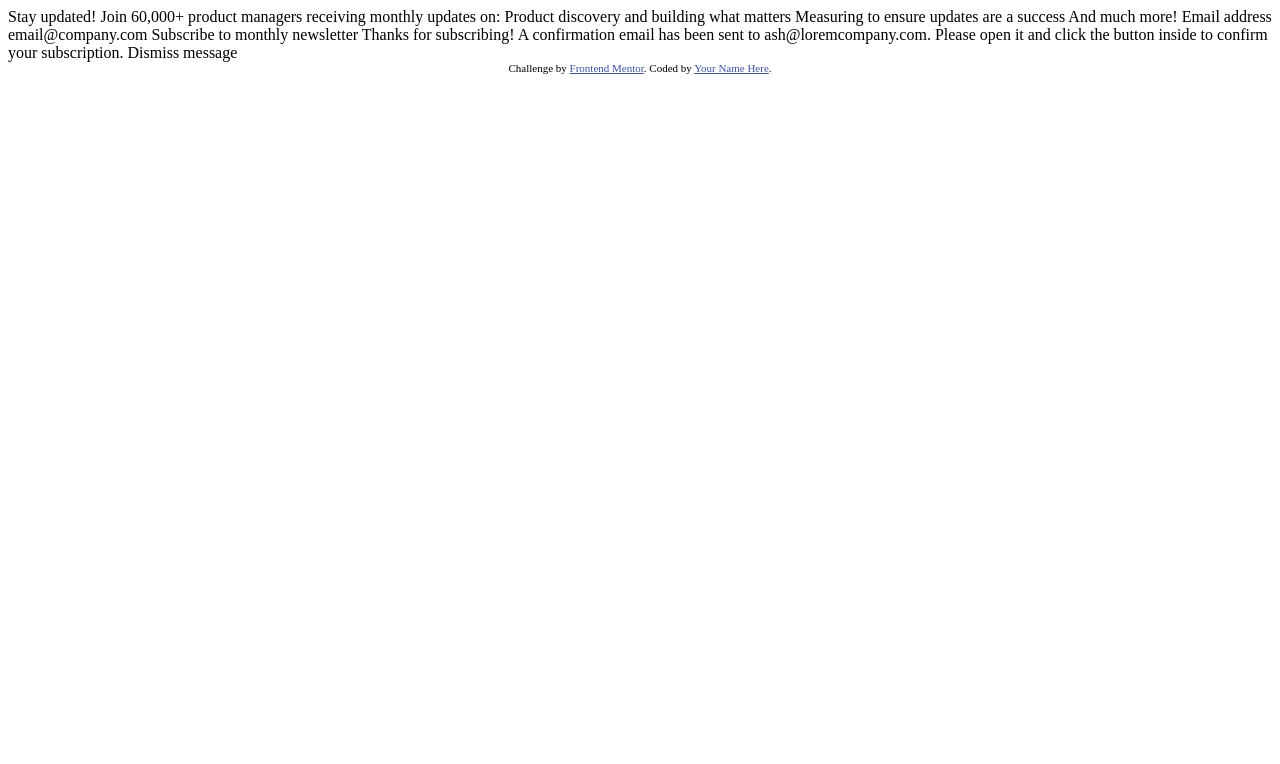
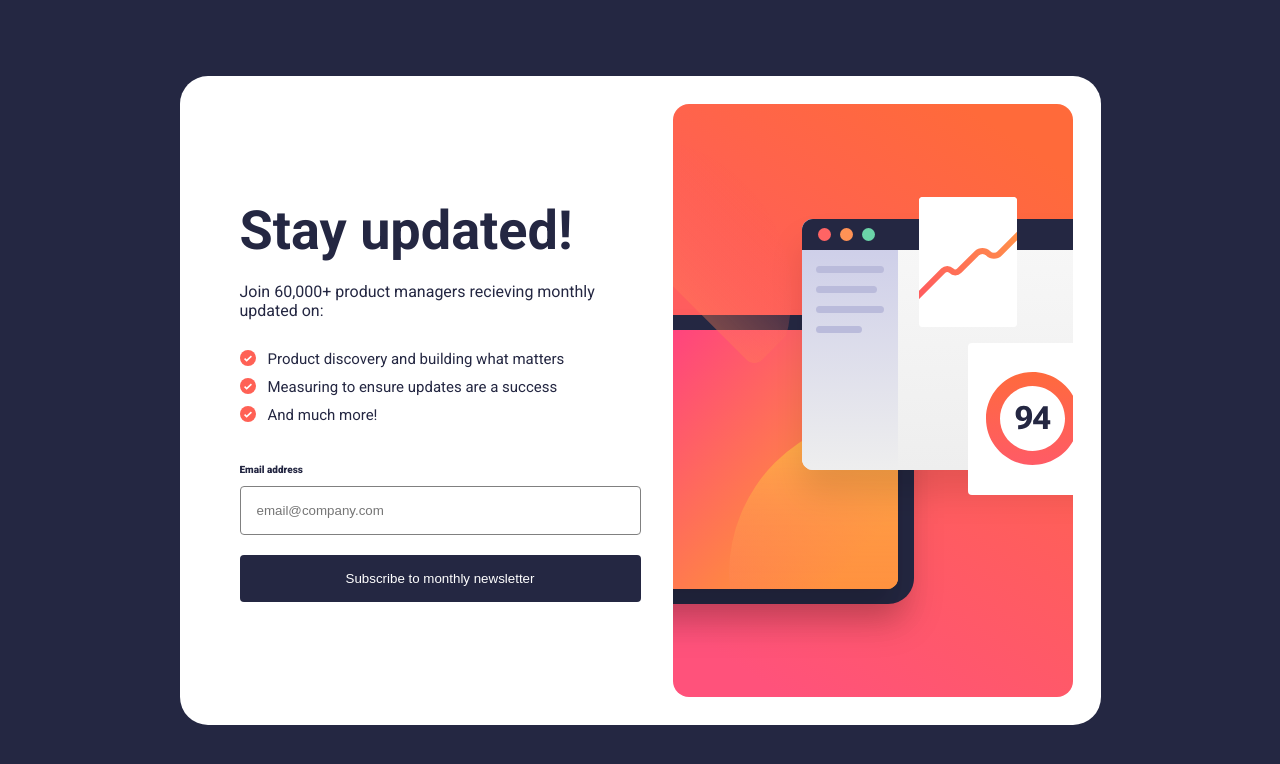
Before and after one commit to matt2282/Newsletter-sign-up-form-with-success-message, a plain HTML site: page index.html in a window 1280 px wide. Drawn offline with Linux system fonts and the light colour scheme.

Commit message:
final commit

```diff
--- a/index.html
+++ b/index.html
@@ -1,52 +1,77 @@
 <!DOCTYPE html>
 <html lang="en">
   <head>
-  <meta charset="UTF-8">
-  <meta name="viewport" content="width=device-width, initial-scale=1.0"> <!-- displays site properly based on user's device -->
-
-  <link rel="icon" type="image/png" sizes="32x32" href="./assets/images/favicon-32x32.png">
-
-  <title>Frontend Mentor | Newsletter sign-up form with success message</title>
+    <meta charset="UTF-8" />
+    <meta name="viewport" content="width=device-width, initial-scale=1.0" />
+    <!-- displays site properly based on user's device -->
+    <link rel="stylesheet" href="styles.css" />
+    <link
+      rel="icon"
+      type="image/png"
+      sizes="32x32"
+      href="./assets/images/favicon-32x32.png"
+    />
+    <script defer src="main.js"></script>
+    <link
+      href="https://fonts.googleapis.com/css2?family=Roboto:ital,wght@0,100;0,300;0,400;0,500;0,700;0,900;1,100;1,300;1,400;1,500;1,700;1,900&display=swap"
+      rel="stylesheet"
+    />
+    <title>
+      Frontend Mentor | Newsletter sign-up form with success message
+    </title>
 
     <!-- Feel free to remove these styles or customise in your own stylesheet 👍 -->
     <style>
-    .attribution { font-size: 11px; text-align: center; }
-    .attribution a { color: hsl(228, 45%, 44%); }
+      .attribution {
+        font-size: 11px;
+        text-align: center;
+      }
+      .attribution a {
+        color: hsl(228, 45%, 44%);
+      }
     </style>
   </head>
   <body>
+    <div class="container">
+      <picture class="sign-up">
+        <source
+          srcset="assets/images/illustration-sign-up-mobile.svg"
+          media="(max-width: 770px)"
+        />
+        <source
+          srcset="assets/images/illustration-sign-up-desktop.svg"
+          media="(min-width: 770px)"
+        />
+        <img src="assets/images/illustration-sign-up-mobile.svg" />
+      </picture>
+      <div class="text-content">
+        <h1>Stay updated!</h1>
+        <h2>Join 60,000+ product managers recieving monthly updated on:</h2>
+        <ul>
+          <li>Product discovery and building what matters</li>
+          <li>Measuring to ensure updates are a success</li>
+          <li>And much more!</li>
+        </ul>
 
-  <!-- Sign-up form start -->
+        <form id="form">
+          <div style="display: flex; justify-content: space-between">
+            <label for="email">Email address</label
+            ><span style="color: hsl(4, 100%, 67%)" id="error"></span>
+          </div>
+          <br />
+          <input
+            id="email-box"
+            type="email"
+            value=""
+            required
+            placeholder="email@company.com"
+          />
+        </form>
+        <button id="subscribe" form="form" type="submit">
+          Subscribe to monthly newsletter
+        </button>
+      </div>
+    </div>
 
-  Stay updated!
-
-  Join 60,000+ product managers receiving monthly updates on:
-
-  Product discovery and building what matters
-  Measuring to ensure updates are a success
-  And much more!
-
-  Email address
-  email@company.com
-
-  Subscribe to monthly newsletter
-
-  <!-- Sign-up form end -->
-
-  <!-- Success message start -->
-
-  Thanks for subscribing!
-
-  A confirmation email has been sent to ash@loremcompany.com.
-  Please open it and click the button inside to confirm your subscription.
-
-  Dismiss message
-
-  <!-- Success message end -->
-
-  <div class="attribution">
-    Challenge by <a href="https://www.frontendmentor.io?ref=challenge" target="_blank">Frontend Mentor</a>.
-    Coded by <a href="#">Your Name Here</a>.
-  </div>
   </body>
 </html>
--- /dev/null
+++ b/main.js
@@ -0,0 +1,17 @@
+const form = document.getElementById("form");
+const email = document.getElementById("email-box");
+const error = document.getElementById("error");
+const address = document.getElementById("address");
+email.addEventListener("invalid", (e) => {
+  e.preventDefault();
+  email.style.background = "rgb(255,232,230)";
+  email.style.borderColor = "hsl(4, 100%, 67%)";
+  error.innerHTML = "Valid email required";
+});
+
+form.addEventListener("submit", (e) => {
+  e.preventDefault();
+  const emailValue = email.value;
+  localStorage.setItem('email', emailValue);
+  window.location.href= ("success.html");
+});
--- /dev/null
+++ b/styles.css
@@ -0,0 +1,112 @@
+body {
+  min-width: 100vw;
+  min-height: 100vh;
+  display: flex;
+  align-items: start;
+  justify-content: center;
+  padding: 0px;
+  margin: 0px;
+  font-family: Roboto;
+  color: hsl(234, 29%, 20%);
+}
+img {
+  vertical-align: middle;
+}
+
+.container {
+  padding: 0px;
+  margin: 0px;
+  max-width: 375px;
+  height: 100vh;
+  display: flex;
+  flex-direction: column;
+}
+h1 {
+  font-size: 40px;
+  margin: 0px;
+  padding: 0px;
+}
+h2 {
+  margin: 0px;
+  padding: 0px;
+  font-size: 16px;
+  font-weight: 400;
+}
+.text-content {
+  display: flex;
+  flex-direction: column;
+  justify-content: space-between;
+  width: auto;
+  padding: 2rem;
+  height: 100%;
+  margin: 0px;
+}
+ul {
+  margin-top: 20px;
+  margin-bottom: 40px;
+  list-style: none; /* Remove default bullets */
+  padding: 0px;
+  font-size: 15px;
+}
+
+ul li {
+  background: url("assets/images/icon-list.svg") no-repeat;
+  padding-left: 1.75rem;
+  background-size: 16px 16px; /* Adjust based on the size of your icon */
+  margin-top: 10px;
+}
+#form {
+  display: flex;
+  flex-direction: column;
+  width: auto;
+  font-size: 10px;
+  font-weight: 800;
+}
+#form input,
+#subscribe,
+#dismiss {
+  padding: 1rem;
+  margin: 0px;
+  border-radius: 0.25rem;
+}
+#form input {
+  width: auto;
+  border: solid grey 1px;
+  margin-bottom: 20px;
+}
+#subscribe,
+#dismiss {
+  width: 100%;
+  color: white;
+  border: none;
+  background-color: hsl(234, 29%, 20%);
+  margin-top: 10px + auto;
+  cursor: pointer;
+}
+#subscribe:hover,
+#dismiss:hover {
+  background: linear-gradient(0.25turn, rgb(255, 83, 121), rgb(254, 106, 61));
+  box-shadow: 0 5px 30px hsl(4, 100%, 67%);
+}
+@media only screen and (min-width: 770px) {
+  body {
+    background-color: hsl(234, 29%, 20%);
+    align-items: center;
+  }
+  .container {
+    background-color: white;
+    flex-direction: row-reverse;
+    justify-content: center;
+    align-items: center;
+    max-width: 865px;
+    height: auto;
+    padding: 1.75rem;
+    border-radius: 1.75rem;
+  }
+  h1{
+    font-size: 54px;
+   margin-bottom: 20px;
+  }
+
+
+}
```
Also changed, not shown: success.html (added, +32 -0 lines). Lines whose indentation alone changed are shown as unchanged.
